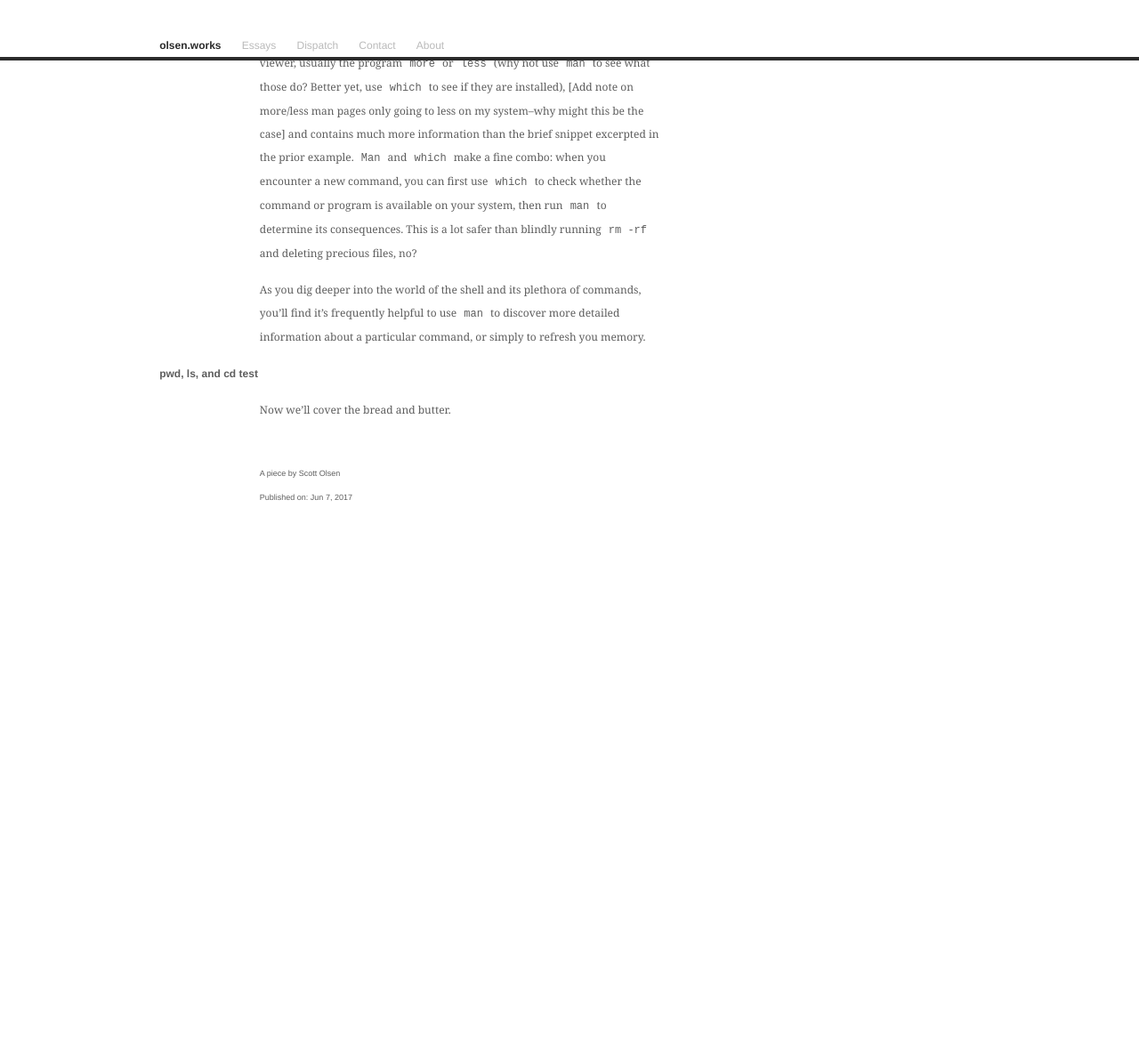
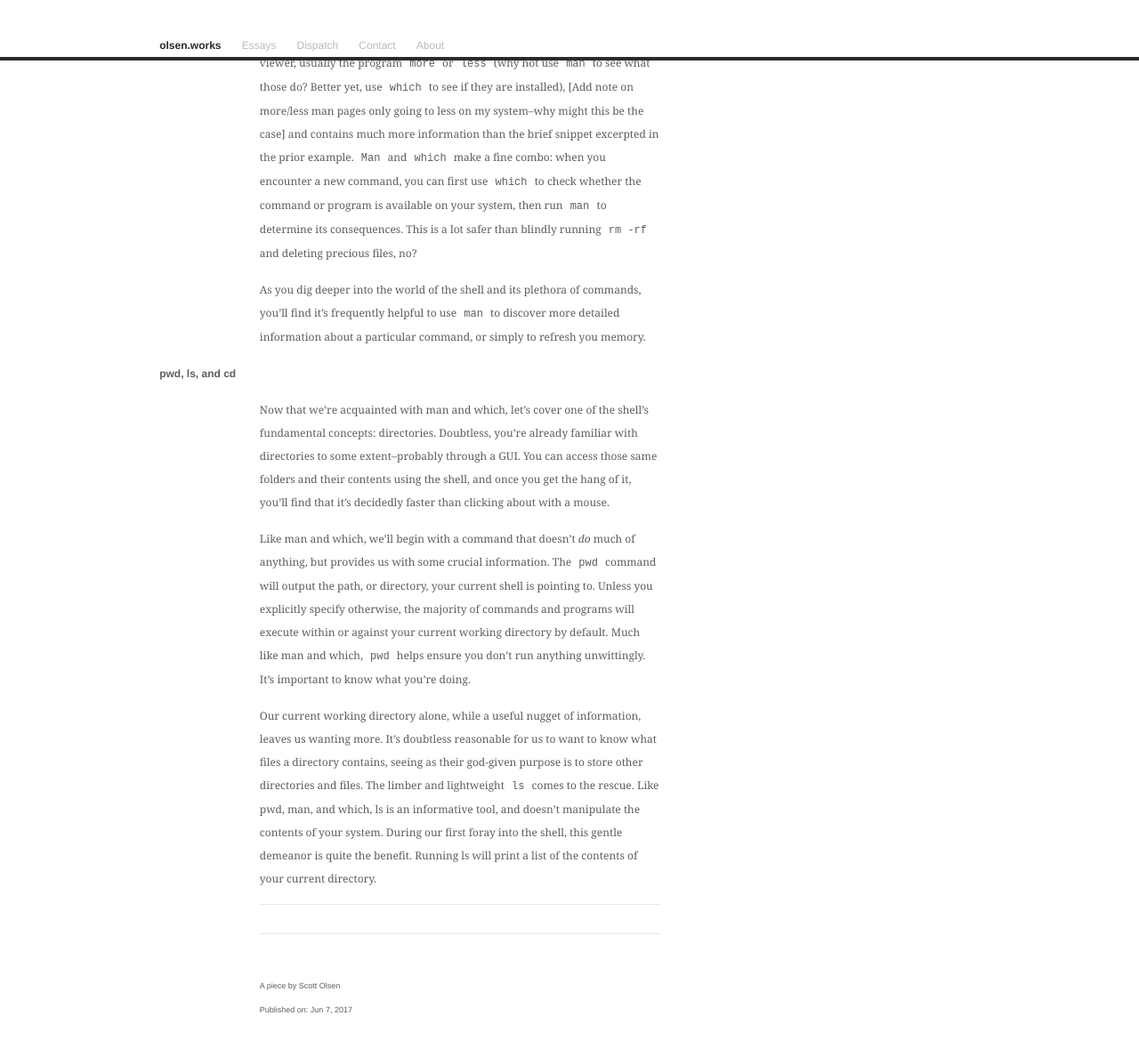
Before and after one commit to fakeolsen/scolsen.github.io, a Jekyll site: the page built from _posts/2017-06-08-shell-one-manwhich.md, in a window 1280 px wide and 1400 px high, scrolled down 1637 px. Shown: the top 1178 px of the window at 89% size. Built offline with Jekyll 4.4.1, drawn with Linux system fonts in a browser that asks for light colours; some web fonts are replaced; before the commit the page ends 2461 px from its top, so only the background shows below that.

Commit message:
(post): Updated manwhich

````diff
--- a/_posts/2017-06-08-shell-one-manwhich.md
+++ b/_posts/2017-06-08-shell-one-manwhich.md
@@ -83,5 +83,30 @@ As you dig deeper into the world of the shell and its plethora of commands,
 you'll find it's frequently helpful to use `man` to discover more detailed
 information about a particular command, or simply to refresh you memory.
 
-## pwd, ls, and cd test
-Now we'll cover the bread and butter.
+## pwd, ls, and cd
+Now that we're acquainted with man and which, let's cover one of the shell's
+fundamental concepts: directories. Doubtless, you're already familiar with
+directories to some extent--probably through a GUI. You can access those same
+folders and their contents using the shell, and once you get the hang of it,
+you'll find that it's decidedly faster than clicking about with a mouse.
+
+Like man and which, we'll begin with a command that doesn't *do* much of
+anything, but provides us with some crucial information. The `pwd` command will
+output the path, or directory, your current shell is pointing to. Unless you
+explicitly specify otherwise, the majority of commands and programs will execute
+within or against your current working directory by default. Much like man and
+which, `pwd` helps
+ensure you don't run anything unwittingly. It's important to know what you're
+doing.
+
+Our current working directory alone, while a useful nugget of information,
+leaves us wanting more. It's doubtless reasonable for us to want to know what
+files a directory contains, seeing as their god-given purpose is to store other
+directories and files. The limber and lightweight `ls` comes to the rescue.
+Like pwd, man, and which, ls is an informative tool, and doesn't manipulate the
+contents of your system. During our first foray into the shell, this gentle
+demeanor is quite the benefit. Running ls will print a list of the contents of
+your current directory.
+```sh
+
+```
````
